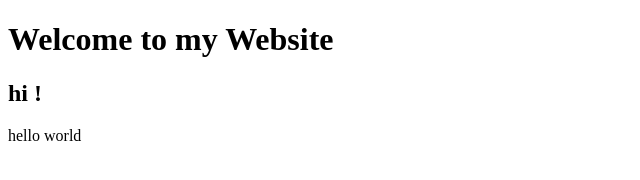
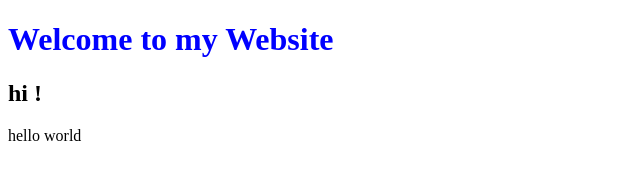
Before and after one commit to TurnoMuharib/hello, a plain HTML site: page index.html in a window 1280 px wide. Shown: the whole page, without its empty margins (0-640 px from the left). Drawn offline with Linux system fonts and the light colour scheme.

Commit message:
add blue color

```diff
--- a/index.html
+++ b/index.html
@@ -7,7 +7,7 @@
     <title>Document</title>
 </head>
 <body>
-    <h1 styel=color:blue;>Welcome to my Website</h1>
+    <h1 style=color:blue;>Welcome to my Website</h1>
     <h2> hi !</h2>
     hello world
 </body>
```
